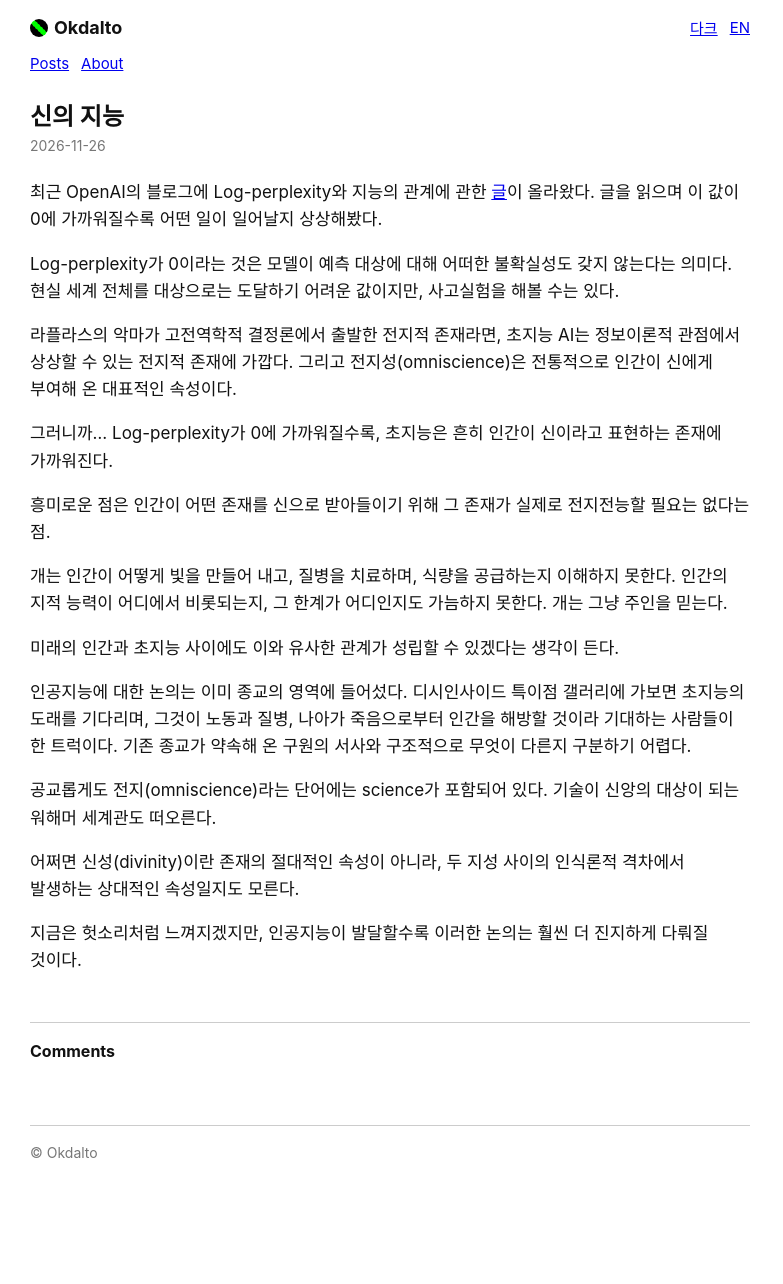
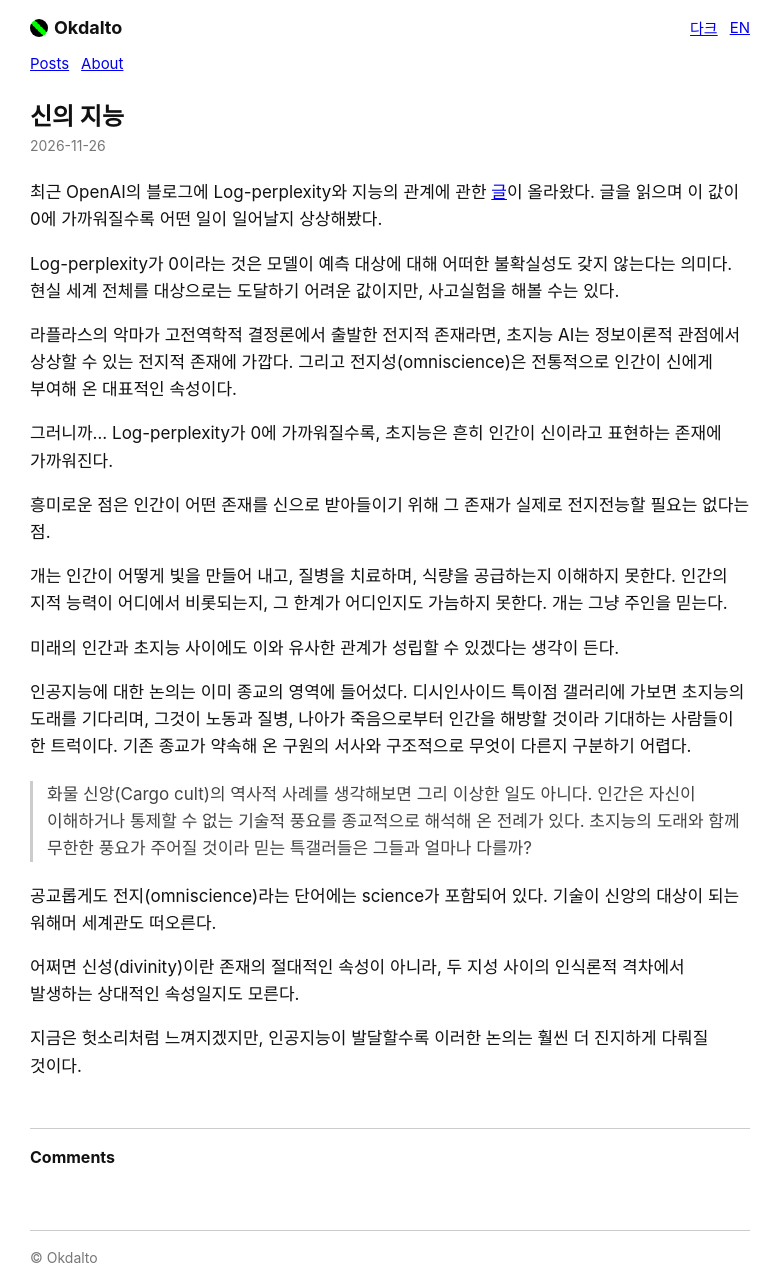
Before and after one commit to okdalto/okdalto.github.io, a Jekyll site: the page built from _posts/2026-11-26-신의 지능.md, in a window 1280 px wide. Shown: the whole page, without its empty margins (0-783 px from the left). Built offline with Jekyll 4.4.1, drawn with Linux system fonts in a browser that asks for light colours; comment, search, counter and statistics services are not loaded; before the commit the page ends 1178 px from its top, so only the background shows below that.

Commit message:
Add cargo cult comparison to The Intelligence of God

```diff
--- a/_posts/2026-11-26-신의 지능.md
+++ b/_posts/2026-11-26-신의 지능.md
@@ -27,6 +27,8 @@ Log-perplexity가 0이라는 것은 모델이 예측 대상에 대해 어떠한
 
 인공지능에 대한 논의는 이미 종교의 영역에 들어섰다. 디시인사이드 특이점 갤러리에 가보면 초지능의 도래를 기다리며, 그것이 노동과 질병, 나아가 죽음으로부터 인간을 해방할 것이라 기대하는 사람들이 한 트럭이다. 기존 종교가 약속해 온 구원의 서사와 구조적으로 무엇이 다른지 구분하기 어렵다.
 
+> 화물 신앙(Cargo cult)의 역사적 사례를 생각해보면 그리 이상한 일도 아니다. 인간은 자신이 이해하거나 통제할 수 없는 기술적 풍요를 종교적으로 해석해 온 전례가 있다. 초지능의 도래와 함께 무한한 풍요가 주어질 것이라 믿는 특갤러들은 그들과 얼마나 다를까?
+
 공교롭게도 전지(omniscience)라는 단어에는 science가 포함되어 있다. 기술이 신앙의 대상이 되는 워해머 세계관도 떠오른다.
 
 어쩌면 신성(divinity)이란 존재의 절대적인 속성이 아니라, 두 지성 사이의 인식론적 격차에서 발생하는 상대적인 속성일지도 모른다.
```
Also changed, not shown: _en/intelligence-of-god.md (+2 -0 lines).
